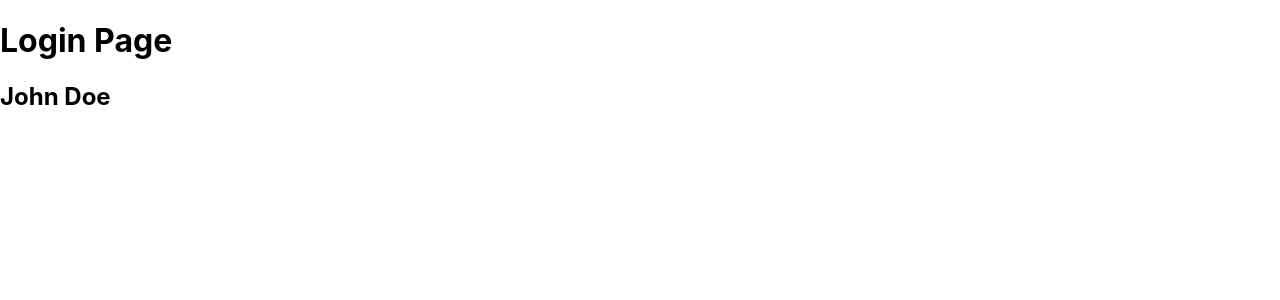
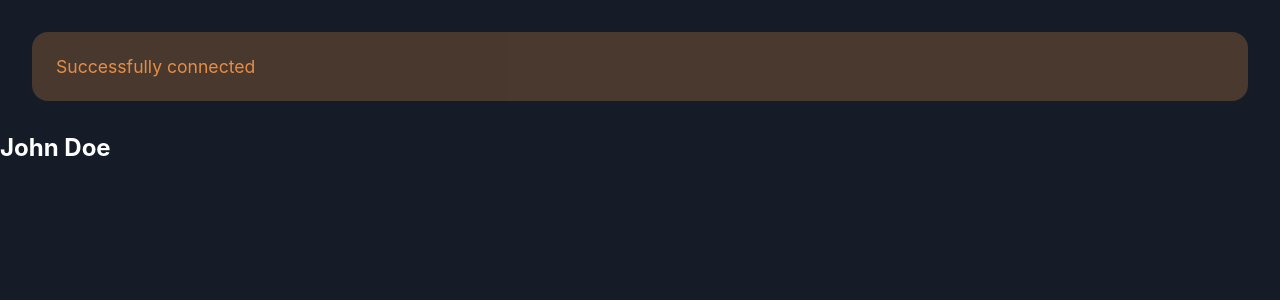
Before and after one commit to bastien-pruvost/openshare, a Next.js app: page /login in a window 1280 px wide. Shown: the top 300 px of the page. Built offline with nearby package versions, Linux system fonts and the light colour scheme.

Commit message:
Prepare colors variables and add paths in tsconfig

```diff
--- a/app/layout.tsx
+++ b/app/layout.tsx
@@ -1,8 +1,10 @@
-import './globals.scss';
+import '@/assets/styles/fonts.scss';
+import '@/assets/styles/variables.scss';
+import '@/assets/styles/globals.scss';
 
 export default function HomeLayout({ children }: { children: React.ReactNode }) {
   return (
-    <html lang='en'>
+    <html lang='en' className='dark'>
       <head />
       <body>{children}</body>
     </html>
--- /dev/null
+++ b/app/login/page.module.scss
@@ -0,0 +1,13 @@
+.alert {
+  border-radius: 16px;
+  background-color: var(--warning-bg);
+  opacity: 0.9;
+  margin: 32px;
+  padding: 24px;
+
+  h1 {
+    color: var(--warning);
+    font-size: 1.1rem;
+    font-weight: 400;
+  }
+}
--- a/app/login/page.tsx
+++ b/app/login/page.tsx
@@ -1,4 +1,6 @@
-import styles from './styles.module.scss';
+// import { db } from '@/lib/db';
+
+import styles from './page.module.scss';
 
 interface DataType {
   name: string;
@@ -6,20 +8,22 @@ interface DataType {
 
 async function getData(): Promise<DataType> {
   const res = await fetch('http://localhost:3000/api/hello');
-  // console.log(res);
   return res.json();
 }
 
 export default async function LoginPage() {
   const _data = getData();
+  const data = await _data;
 
-  const data = await _data;
-  console.log(data);
-  console.log('ici');
+  // const newUser = await db.user.create({ data: { email: 'bonjour@test.fr' } });
+
+  // const users = await db.user.findMany();
 
   return (
     <div className={styles.container}>
-      <h1>Login Page</h1>
+      <div className={styles.alert}>
+        <h1>Successfully connected</h1>
+      </div>
       <h2>{data.name}</h2>
     </div>
   );
--- a/app/login/styles.module.scss
+++ /dev/null
@@ -1,3 +0,0 @@
-.container {
-  // -
-}
--- a/app/globals.scss
+++ b/assets/styles/globals.scss
@@ -1,9 +1,10 @@
 html,
 body {
-  padding: 0;
-  margin: 0;
   font-family: -apple-system, BlinkMacSystemFont, Segoe UI, Roboto, Oxygen, Ubuntu, Cantarell,
     Fira Sans, Droid Sans, Helvetica Neue, sans-serif;
+
+  background-color: var(--background);
+  color: var(--text-color);
 }
 
 a {
@@ -13,14 +14,6 @@ a {
 
 * {
   box-sizing: border-box;
+  margin: 0;
+  padding: 0;
 }
-
-@media (prefers-color-scheme: dark) {
-  html {
-    color-scheme: dark;
-  }
-  body {
-    color: white;
-    background: black;
-  }
-}
--- /dev/null
+++ b/assets/styles/variables.scss
@@ -0,0 +1,84 @@
+// --------------------------------------
+// -------------- Colors ----------------
+// --------------------------------------
+
+html {
+  --white: #ffffff;
+  --black: #07090d;
+
+  --gray-50: #f9fafb;
+  --gray-100: #f3f4f6;
+  --gray-200: #e5e7eb;
+  --gray-300: #d1d5db;
+  --gray-400: #9ca3af;
+  --gray-500: #6b7280;
+  --gray-600: #4b5563;
+  --gray-700: #374151;
+  --gray-800: #1f2937;
+  --gray-900: #161c27;
+
+  --primary-50: #c8e4f9;
+  --primary-100: #a3d1f5;
+  --primary-200: #7ebff1;
+  --primary-300: #5aaded;
+  --primary-400: #359be9;
+  --primary-500: #1887dc;
+  --primary-600: #1471b8;
+  --primary-700: #105a93;
+  --primary-800: #0c446e;
+  --primary-900: #082d49;
+}
+
+// -- Light Theme --
+html.light {
+  color-scheme: light;
+
+  --primary: var(--primary-600);
+  --primary-hover: var(--primary-700);
+  --primary-active: var(--primary-800);
+
+  --success: #27682a;
+  --success-bg: #c9d9ca;
+  --warning: #a24a02;
+  --warning-bg: #fadac0;
+  --error: #a82424;
+  --error-bg: #f4cbcb;
+  --info: #105a93;
+  --info-bg: #c5e1f6;
+
+  --background: var(--white);
+  --text-color: var(--gray-900);
+}
+
+// -- Dark Theme --
+html.dark {
+  color-scheme: dark;
+
+  --primary: var(--primary-500);
+  --primary-hover: var(--primary-400);
+  --primary-active: var(--primary-300);
+
+  --success: #79cd7d;
+  --success-bg: #2e483c;
+  --warning: #fd9a49;
+  --warning-bg: #4f3c2f;
+  --error: #ea9a9a;
+  --error-bg: #472b33;
+  --info: #6cb6ef;
+  --info-bg: #274058;
+
+  --background: var(--gray-900);
+  --text-color: var(--white);
+}
+
+// --------------------------------------
+// --------------- Fonts ----------------
+// --------------------------------------
+
+// --------------------------------------
+// -------------- Spacing ---------------
+// --------------------------------------
+
+// --------------------------------------
+// --------------- Other ----------------
+// --------------------------------------
--- a/tsconfig.json
+++ b/tsconfig.json
@@ -22,9 +22,8 @@
     "baseUrl": ".",
     "paths": {
       "@/components/*": ["components/*"],
-      "@/ui/*": ["ui/*"],
       "@/lib/*": ["lib/*"],
-      "@/styles/*": ["styles/*"],
+      "@/assets/*": ["assets/*"],
       "@/prisma/*": ["prisma/*"]
     },
     "plugins": [
```
Also changed, not shown: app/page.module.scss (renamed from app/styles.module.scss), assets/images/Design-spaces.png (added), assets/images/musical-note.png (added), assets/styles/fonts.scss (added).
